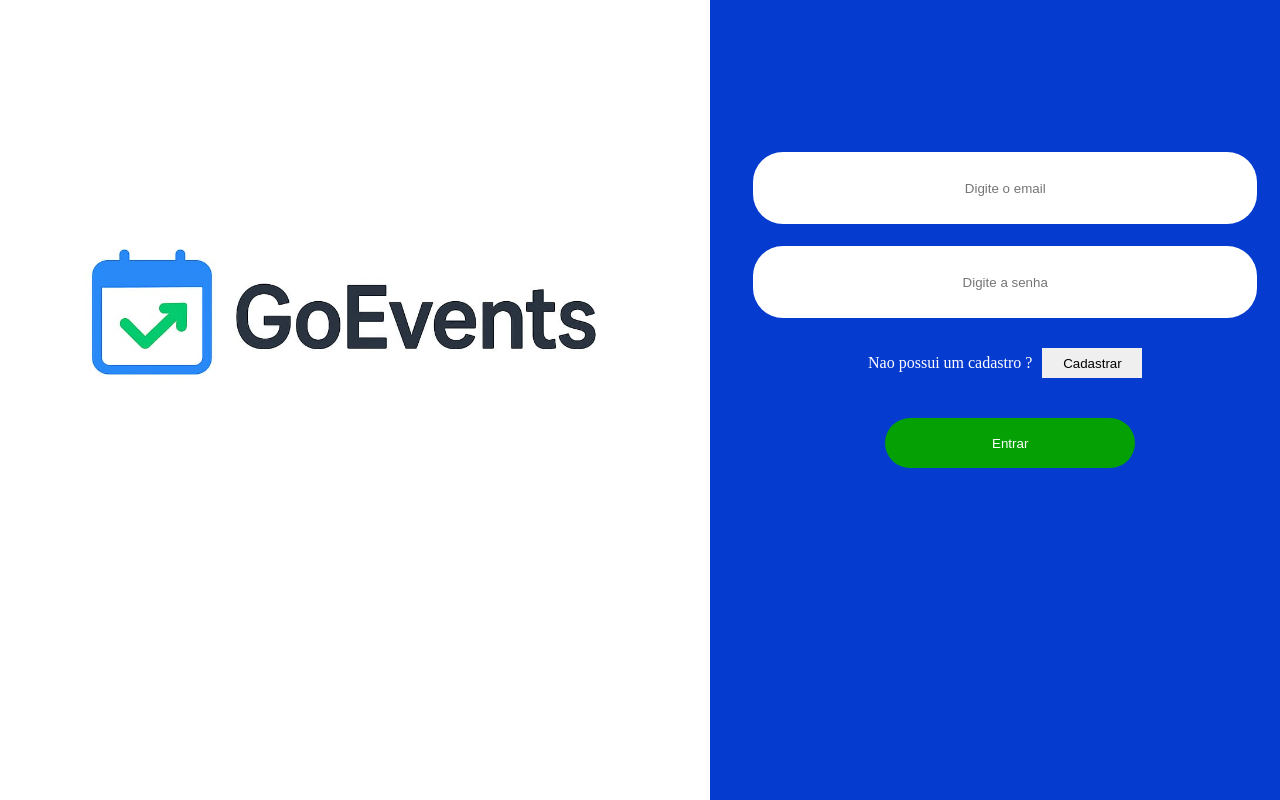
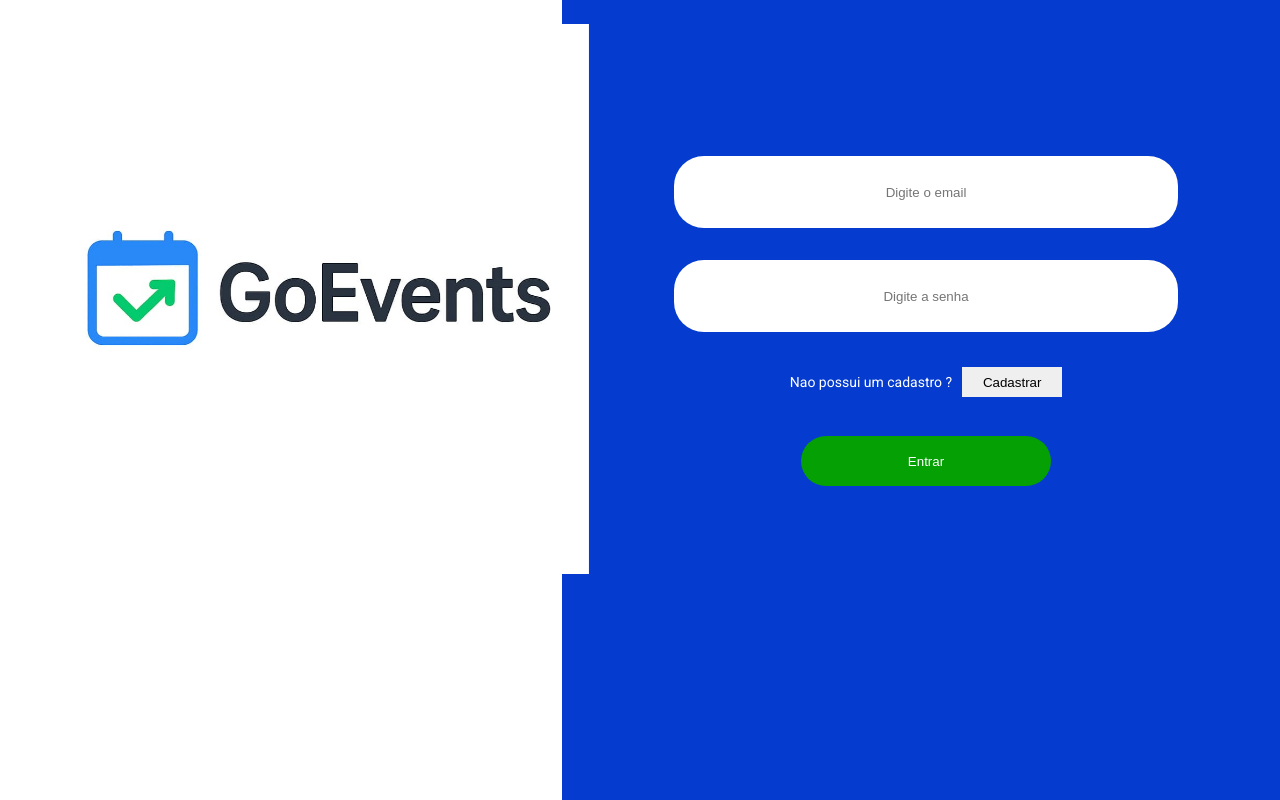
Before and after one commit to senhordev01/ProjetoGoEvents1, an Angular app: page / in a window 1280 px wide. Built offline with nearby package versions, Linux system fonts and the light colour scheme.

Commit message:
Quarto Commit

```diff
--- a/angular.json
+++ b/angular.json
@@ -25,6 +25,7 @@
               }
             ],
             "styles": [
+              "src/custom-theme.scss",
               "src/styles.css"
             ]
           },
--- a/package.json
+++ b/package.json
@@ -22,10 +22,12 @@
   },
   "private": true,
   "dependencies": {
+    "@angular/cdk": "^20.2.11",
     "@angular/common": "^20.3.0",
     "@angular/compiler": "^20.3.0",
     "@angular/core": "^20.3.0",
     "@angular/forms": "^20.3.0",
+    "@angular/material": "^20.2.11",
     "@angular/platform-browser": "^20.3.0",
     "@angular/router": "^20.3.0",
     "rxjs": "~7.8.0",
--- a/src/app/app.css
+++ b/src/app/app.css
@@ -0,0 +1,8 @@
+/* Correção Mínima de Tonalidade em um contexto Angular/Geral */
+body, html {
+  margin: 0;
+  padding: 0;
+  min-height: 100vh;
+  /* Garante que o fundo da página (onde o lado esquerdo aparece) é branco puro */
+  background-color: #a72020;
+}
--- a/src/app/cadastro/cadastro.css
+++ b/src/app/cadastro/cadastro.css
@@ -1,21 +1,20 @@
 .img-lado {
   position: fixed;
   top: 3vh;
-  left: 3vw;
-  width: 43vw;
+  left: 1vw;
+  width: 40vw;
   max-width: 500px;
   height: auto;
   max-height: 80vh;
   object-fit: cover;
-  transform: scale(1.2);
+  transform: scale(1.0);
   transform-origin: top left;
-  z-index: 1000;
   transition: all 0.3s ease-in-out;
 }
 
 .Area-Cadastro {
-  margin-left: calc(43vw * 1.2 + 50px);
-  width: calc(100% - (43vw * 1.2 + 50px));
+  margin-left: calc(40vw + 50px);
+  width: calc(100% - (40vw + 50px));
   min-height: 100vh;
   background-color: #053bcf;
   display: flex;
@@ -65,16 +64,29 @@ input {
   cursor: pointer;
 }
 
+@media (max-width: 1200px) {
+  .img-lado {
+    width: 38vw;
+    max-width: 450px;
+    transform: scale(1.05);
+  }
+
+  .Area-Cadastro {
+    margin-left: calc(38vw + 40px);
+    width: calc(100% - (38vw + 40px));
+  }
+}
+
 @media (max-width: 1024px) {
   .img-lado {
     width: 35vw;
     max-width: 400px;
-    transform: scale(1.1);
+    transform: scale(1.05);
   }
 
   .Area-Cadastro {
-    margin-left: calc(35vw * 1.1 + 30px);
-    width: calc(100% - (35vw * 1.1 + 30px));
+    margin-left: calc(35vw + 30px);
+    width: calc(100% - (35vw + 30px));
     padding-top: 40px;
   }
 }
--- a/src/app/cadastro/cadastro.ts
+++ b/src/app/cadastro/cadastro.ts
@@ -15,16 +15,108 @@ export class Cadastro {
       this.titleService.setTitle("Cadastro");
     }
     nomeUsuario:string = "";
-  emailUsuario:string = "";
-  confirmarEmail:string = "";
-  senhaUsuario:string = "";
-  confirmarSenha:string = "";
+    emailUsuario:string = ""; //
+    confirmarEmail:string = ""; //
+    senhaUsuario:string = "";//
+    confirmarSenha:string = "";//
+
+    NomeUsuario(){
+      try{
+        if (this.nomeUsuario === ""){
+          throw new Error("O campo do nome do usuario nao pode estar vazio");
+
+        }else if(/[\d@!?&%_+\-<>;:,]/.test(this.nomeUsuario)){
+          throw new Error("Seu nome nao pode conter caracteres especiais ou numeros");
+        }
+      }catch(error:any){
+        alert(`Erro: ${error.message}`);
+      }
+    }
+
+    VerificarEmail(){
+      try{
+        if(this.emailUsuario.includes("@") && this.emailUsuario.includes(".com")){
+          console.log("Email correto");
+        }else if (this.emailUsuario === ""){
+          throw new Error("O campo email deve estar preenchido");
+        }
+      }catch(error:any){
+        alert(`Erro: ${error.message}`);
+      }
+    }
+
+    AnalisarEmail(){
+      try{
+
+        if(this.confirmarEmail === this.emailUsuario){
+          console.log("Email autêntico");
+        }
+        else if (this.confirmarEmail !== this.emailUsuario){
+          throw new Error("Email nao cadastrado");
+        }
+      }catch(error:any){
+        alert(`Erro: ${error.message}`);
+      }
+    }
+
+    VerificarSenha(){
+      try{
+        if (this.senhaUsuario === ""){
+          throw new Error("O campo da senha deve ser preenchido");
+        }else if(this.senhaUsuario.length >= 6 && this.senhaUsuario.length <= 20 ){
+          console.log("Senha aceita");
+        }else{
+          throw new Error("Senha nao aceita. Tente Novamente");
+        }
+      }catch(error:any){
+        alert(`Erro: ${error.message}`);
+      }
+    }
+
+    AnalisarSenha(){
+      try{
+        if(this.confirmarSenha === ""){
+          throw new Error("O campo de confirmar senha deve ser preenchido");
+        }else if (this.confirmarSenha === this.senhaUsuario){
+          console.log("Senha autêntica");
+        }else if(this.confirmarSenha !== this.senhaUsuario){
+          throw new Error("Senha nao encontrada. Tente Novamente");
+        }else{
+          throw new Error("Senha nao cadastrada");
+        }
+      }catch(error:any){
+        alert(`Erro: ${error.message}`);
+      }
+    }
+
 
     FazerLogin(event:any){
       this.router.navigate(["login"]);
     }
     RealizarCadastro(event:any){
+      this.NomeUsuario();
+      this.VerificarEmail();
+      this.AnalisarEmail();
+      this.VerificarSenha();
+      this.AnalisarSenha();
+
+      const nomeInvalido = this.nomeUsuario === "" && /[\d@!?&%_+\-<>;:,]/.test(this.nomeUsuario);
+
+      const emailValido = this.emailUsuario.includes("@") && this.emailUsuario.includes(".com") && this.senhaUsuario.length >= 6 && this.senhaUsuario.length <= 20;
+      const emailInvalido = this.emailUsuario === "";
+      const emailAutentico = this.confirmarEmail === this.emailUsuario;
+      const emailNaoAutentico = this.confirmarEmail !== this.emailUsuario;
+
+      const senhaValida = this.senhaUsuario.length >= 6 && this.senhaUsuario.length <= 20;
+      const senhaInvalida = this.senhaUsuario === "";
+      const senhaAutentica = this.confirmarSenha === this.senhaUsuario;
+      const senhaNaoAutentica = this.confirmarSenha !== this.senhaUsuario;
+
+
+
+      if(nomeInvalido && emailValido && !emailInvalido && emailAutentico && !emailNaoAutentico && senhaValida && !senhaInvalida && senhaAutentica && !senhaNaoAutentica ){
         this.router.navigate(["inicio"]);
+      }
     }
 
   }
--- a/src/app/components/home/home.css
+++ b/src/app/components/home/home.css
@@ -1,40 +1,20 @@
 .img-lado {
   position: fixed;
+  top: 3vh;
   left: 3vw;
-  top: 3vh;
-  width: 43vw;
-  max-width: 500px;
+  max-width: 43vw;
+  max-height: 80vh;
+  width: auto;
   height: auto;
-  max-height: 80vh;
-  object-fit: cover;
-  transform: scale(1.2);
-  transform-origin: top left;
+  object-fit: contain;
   z-index: 1000;
-}
+  transition: all 0.3s ease-in-out;
 
-@media (max-width: 768px) {
-  .img-lado {
-    width: 60vw;
-    max-width: 400px;
-    top: 5vh;
-    left: 5vw;
-    transform: scale(1.1);
-  }
-}
-
-@media (max-width: 480px) {
-  .img-lado {
-    width: 80vw;
-    max-width: 300px;
-    top: 3vh;
-    left: 10px;
-    transform: scale(1);
-  }
 }
 
 .caixa1 {
-  margin-left: calc(43vw * 1.2 + 50px);
-  width: calc(100% - (43vw * 1.2 + 50px));
+  margin-left: calc(40vw + 50px);
+  width: calc(100% - (40vw + 40px));
   min-height: 100vh;
   background-color: #053bcf;
   display: flex;
@@ -42,17 +22,19 @@
   align-items: center;
   padding-top: 150px;
   padding-left: 20px;
+  padding-right: 20px;
   box-sizing: border-box;
 }
 
 input {
   width: 500px;
+  max-width: 90%;
   height: 70px;
   outline: none;
   border: none;
   text-align: center;
   border-radius: 30px;
-  margin: 2px 0;
+  margin: 6px 0;
 }
 
 .linha {
@@ -74,10 +56,10 @@ input {
   color: white;
   border: none;
   width: 250px;
+  max-width: 80%;
   height: 50px;
   border-radius: 30px;
   margin-top: 30px;
-  margin-left: 10px;
   cursor: pointer;
 }
 
@@ -89,9 +71,7 @@ input {
   .caixa1 {
     margin-left: 0;
     width: 100vw;
-    padding-left: 10px;
-    padding-right: 10px;
-    padding-top: 40px;
+    padding: 60px 15px 30px 15px;
   }
 
   input {
@@ -102,3 +82,13 @@ input {
     width: 80%;
   }
 }
+
+@media (max-width: 480px) {
+  input {
+    height: 60px;
+  }
+
+  .Entrar {
+    height: 45px;
+  }
+}
--- a/src/app/components/home/home.ts
+++ b/src/app/components/home/home.ts
@@ -17,33 +17,54 @@ export class Home {
   senhaUsuario:string = "";
 
   EmailInserido(){
+    try{
       if(this.emailUsuario.includes("@") && this.emailUsuario.includes(".com")){
         console.log("formato correto");
-    }else if(this.emailUsuario === ""){
-      alert('O campo do email nao pode estar vazio');
+
       }else{
-      alert('Formato incorreto');
+        throw new Error('Formato incorreto');
+      }
+    }catch(error:any){
+      alert(`Erro: ${error.message}`);
     }
   }
+
+
   AnalisarEmail(){
+    try{
       if (this.emailUsuario === ""){
-      alert("O campo do email nao pode estar vazio");
+        throw new Error("O campo do email nao pode estar vazio");
       }else{
         console.log("Email ok");
       }
+    }catch(error:any){
+      alert(`Erro: ${error.message}`);
     }
+  }
+
+
   SenhaInserida(){
+    try{
       if(this.senhaUsuario.length >=6 && this.senhaUsuario.length <= 20){
         console.log("Primeira fase da senha ok!");
       }else{
-      alert("Sua senha esta abaixo da meta");
+        throw new Error("Sua senha esta abaixo da meta");
+      }
+    }catch(error:any){
+      alert(`Erro: ${error.message}`);
     }
   }
+
+
   AnalisarSenha(){
+    try{
       if(this.senhaUsuario === ""){
-      alert('O campo da senha nao pode estar vazio');
+        throw new Error('O campo da senha nao pode estar vazio');
       }else{
-      console.log("Senha ok")
+        console.log("Senha ok");
+      }
+    }catch(error:any){
+      alert(`Erro: ${error.message}`);
     }
   }
 
--- /dev/null
+++ b/src/custom-theme.scss
@@ -0,0 +1,35 @@
+
+// Include theming for Angular Material with `mat.theme()`.
+// This Sass mixin will define CSS variables that are used for styling Angular Material
+// components according to the Material 3 design spec.
+// Learn more about theming and how to use it for your application's
+// custom components at https://material.angular.dev/guide/theming
+@use '@angular/material' as mat;
+
+html {
+  @include mat.theme((
+    color: (
+      primary: mat.$azure-palette,
+      tertiary: mat.$blue-palette,
+    ),
+    typography: Roboto,
+    density: 0,
+  ));
+}
+
+body {
+  // Default the application to a light color theme. This can be changed to
+  // `dark` to enable the dark color theme, or to `light dark` to defer to the
+  // user's system settings.
+  color-scheme: light;
+
+  // Set a default background, font and text colors for the application using
+  // Angular Material's system-level CSS variables. Learn more about these
+  // variables at https://material.angular.dev/guide/system-variables
+  background-color: var(--mat-sys-surface);
+  color: var(--mat-sys-on-surface);
+  font: var(--mat-sys-body-medium);
+
+  // Reset the user agent margin.
+  margin: 0;
+}
--- a/src/index.html
+++ b/src/index.html
@@ -6,6 +6,8 @@
   <base href="/">
   <meta name="viewport" content="width=device-width, initial-scale=1">
   <link rel="icon" type="image/x-icon" href="favicon.ico">
+  <link href="https://fonts.googleapis.com/css2?family=Roboto:wght@300;400;500&display=swap" rel="stylesheet">
+  <link href="https://fonts.googleapis.com/icon?family=Material+Icons" rel="stylesheet">
 </head>
 <body>
   <app-root></app-root>
--- a/src/styles.css
+++ b/src/styles.css
@@ -1,6 +1,6 @@
-/* You can add global styles to this file, and also import other style files */
-body{
-    /* background-color: rgb(6, 92, 172); */
-    border: 0;
-    margin: 0;
+body, html {
+  margin: 0;
+  padding: 0;
+  min-height: 100vh;
+  background-color: #ffffff;
 }
```
Also changed, not shown: src/app/app copy.css (added), 1 other file (tests, documents, lock files or other folders). Lines whose indentation alone changed are shown as unchanged.
